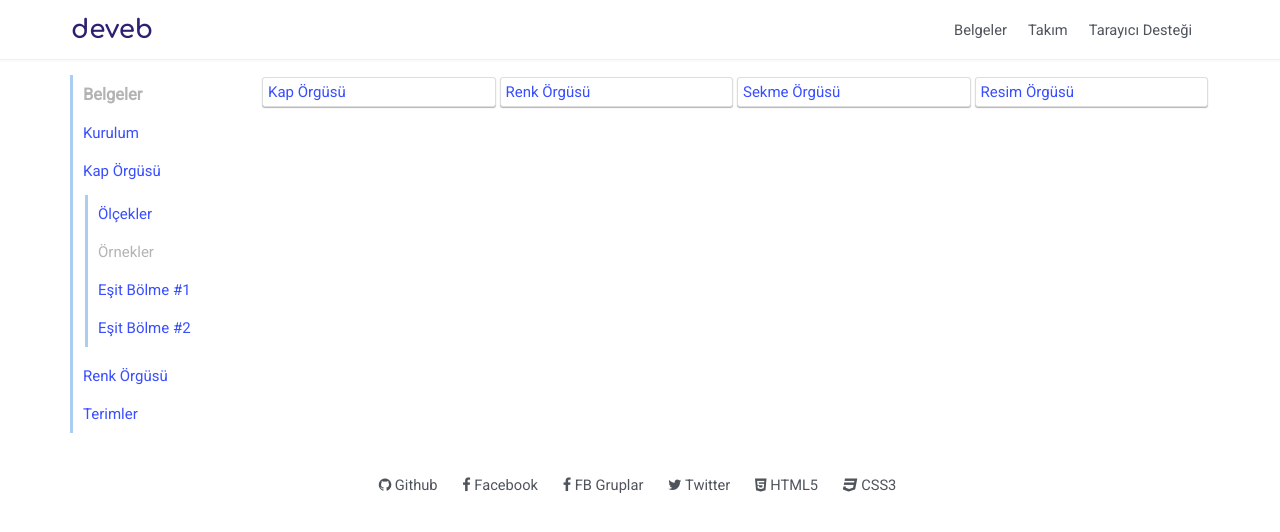
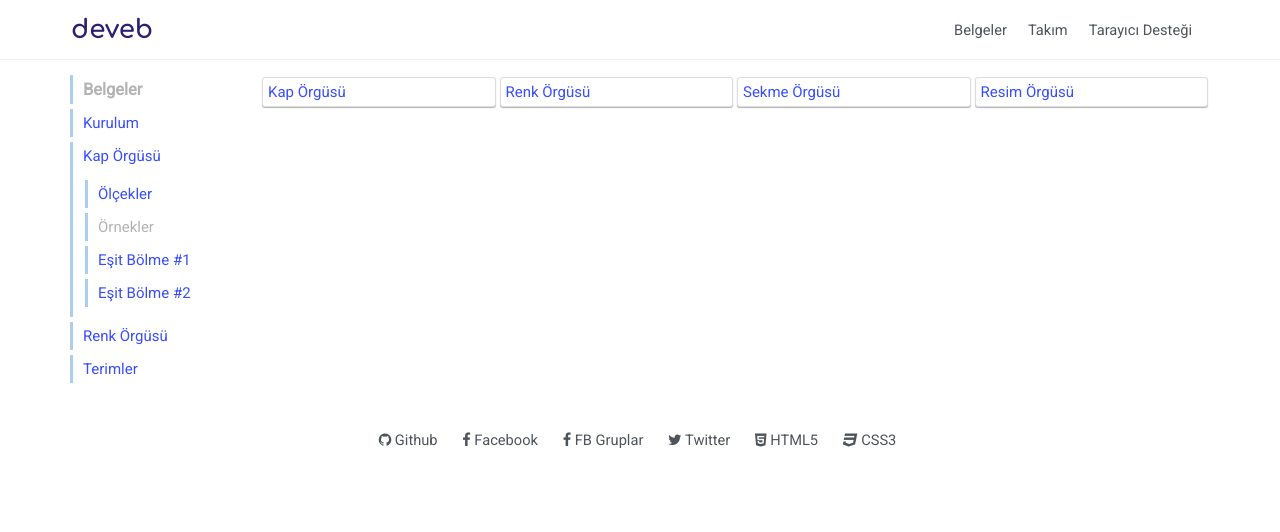
Before and after one commit to data-deveb/data-deveb.github.io, a Jekyll site: the page built from belgeler/belgeler.html, in a window 1280 px wide. Shown: the top 532 px of the page. Built offline with Jekyll 4.4.1, drawn with Linux system fonts in a browser that asks for light colours.

Commit message:
Güncelleme

```diff
--- a/assets/css/deveb.genel.css
+++ b/assets/css/deveb.genel.css
@@ -242,7 +242,8 @@ ul.liste-temiz li{
 	margin-left: 2px;
 }
 [data-menü~="basamak"] li{
-	padding:10px 0 10px 10px;
+	padding:5px 0 5px 10px;
+	margin-bottom: 5px;
 }
 [data-menü~="basamak"] li{
 	border-left:3px solid #abcdef;
```
